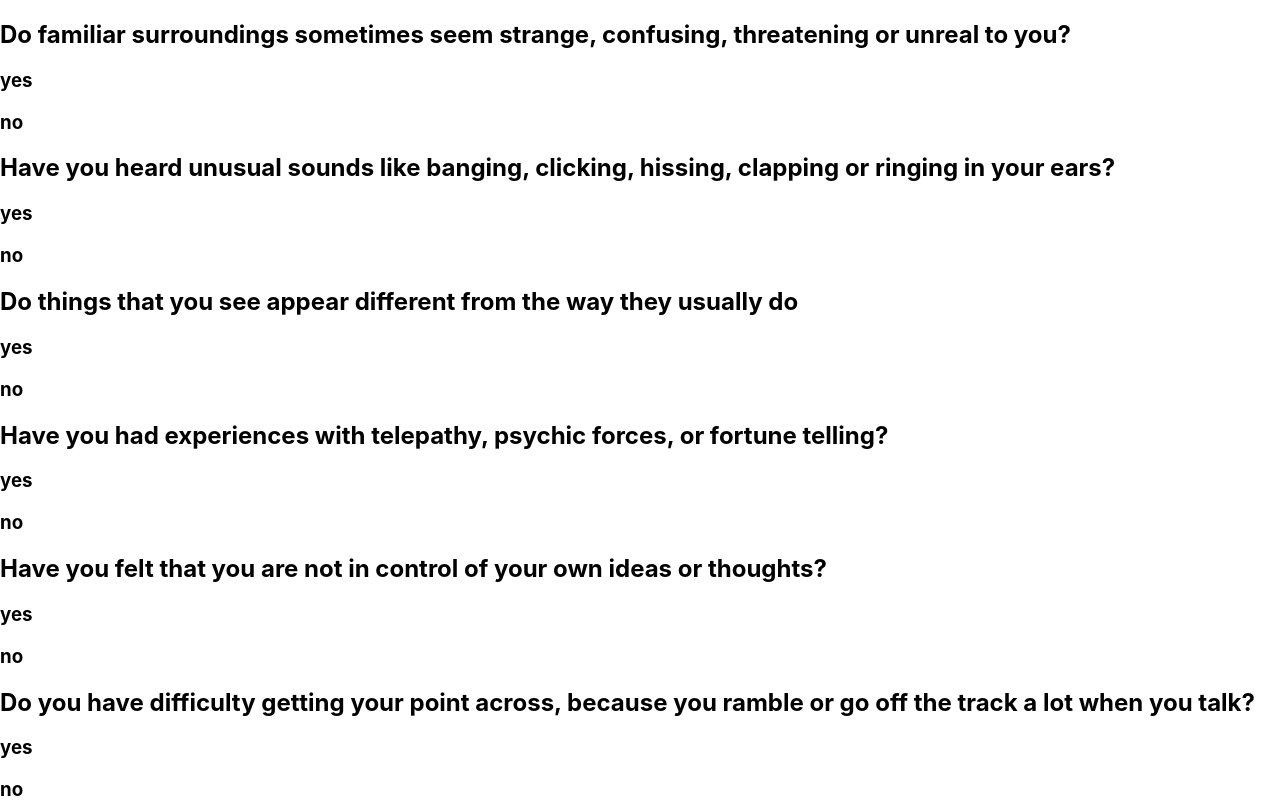
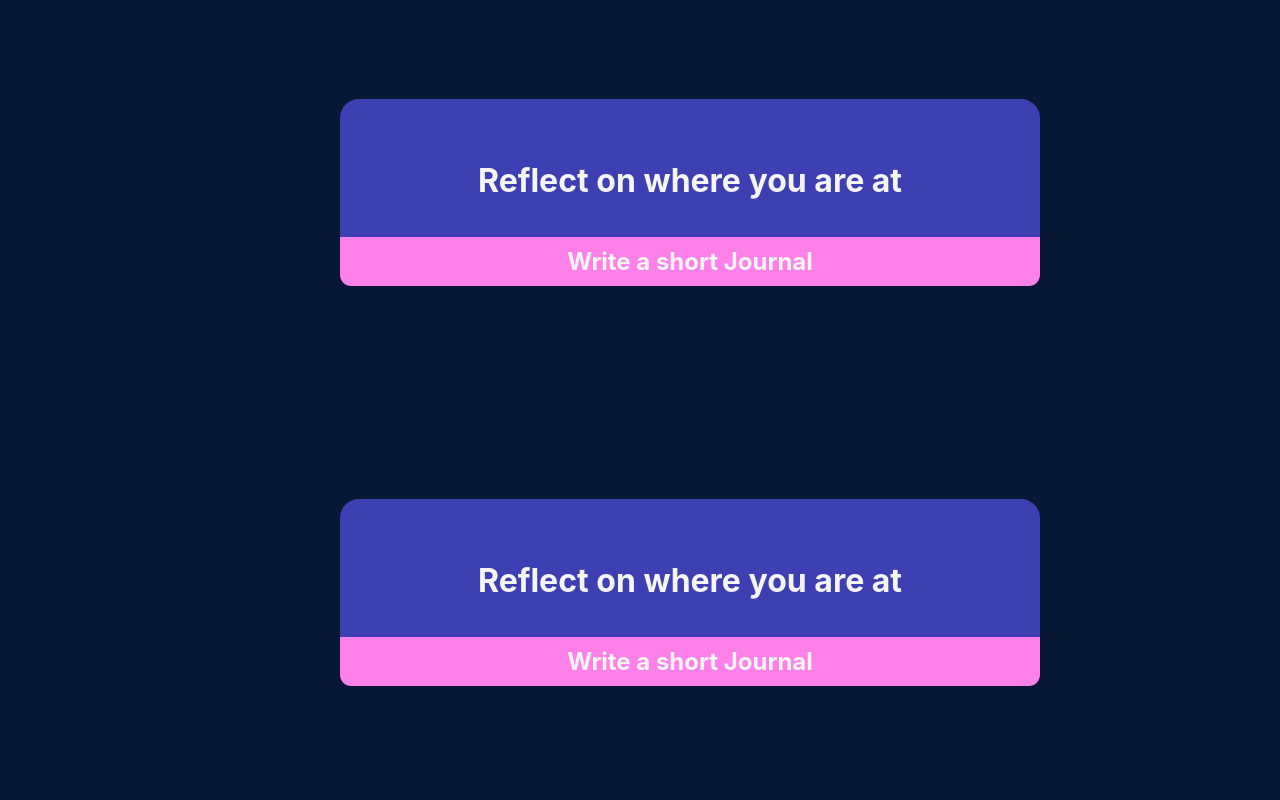
Before and after one commit to debasish-creator/resonate2k21, a React (Create React App) app: page / in a window 1280 px wide. Shown: the top 800 px of the page. Built offline with nearby package versions, Linux system fonts and the light colour scheme.

Commit message:
Widecard design changed

```diff
--- a/src/App.js
+++ b/src/App.js
@@ -15,9 +15,9 @@ function App() {
       {/* <WideCards /> */}
       {/* <Quotes /> */}
       {/* <Journal /> */}
-      {/* <Routes /> */}
+      <Routes />
       {/* <TodoContainer /> */}
-      <Quizes />
+      {/* <Quizes /> */}
     </div>
   );
 }
--- a/src/Routes.js
+++ b/src/Routes.js
@@ -11,6 +11,7 @@ const Routes = () => {
         <Route exact path="/">
           <Widecards />
           <Widecards />
+          <Widecards />
           {/* <Widecard /> */}
         </Route>
         <Route path="/journal">
--- a/src/components/WideCards/WideCard.js
+++ b/src/components/WideCards/WideCard.js
@@ -7,6 +7,8 @@ const Widecard = () => {
     <>
       <SingleWideCard>
         <h1>Reflect on where you are at</h1>
+
+        <div>Write a short Journal</div>
       </SingleWideCard>
     </>
   );
@@ -15,32 +17,55 @@ const Widecard = () => {
 export default Widecard;
 // Don't forget setting minimum and maximum width
 const SingleWideCard = styled.div`
-  height: 30%;
-  width: 60%;
+  /* height: 30%; */
+
+  width: 250%;
   background-color: #3f3fb4;
   /* border: 2px solid red; */
   margin-bottom: 2.5rem;
   border-radius: 1.2rem;
+  padding: 1.5rem 0rem;
   position: relative;
+  /* Check this line */
+  margin-left:-10rem ;
+  text-align: center;
   > h1 {
     color: whitesmoke;
-    width: 35%;
-    margin-left: 1.5rem;
+    /* width: 35%; */
+    /* margin-left: 1.5rem; */
+    /* margin: 1rem 1rem; */
+    padding: 1rem 0.5rem;
   }
-  &:after {
+  >div{
+    background-color: #ff80e9;
+    text-align: center;
+    color: white;
+    position: absolute;
+    width: 100%;
+    height: 30%;
+    border-radius: 0 0 0.7rem 0.7rem;
+    display: flex;
+    align-items: center;
+    justify-content: center;
+
+    font-size: 1.5rem;
+    color: whitesmoke;
+    font-weight: bolder;
+  }
+  /* &:after {
     content: " Write a short journal";
     background-color: #ff80e9;
     position: absolute;
     width: 100%;
     height: 25%;
     bottom: 0;
-    display: flex;
+    /* display: flex;
     align-items: center;
-    justify-content: center;
-    text-align: center;
+    justify-content: center; */
+    /* text-align: center;
     border-radius: 0 0 0.7rem 0.7rem;
     font-size: 1.5rem;
     color: whitesmoke;
-    font-weight: bolder;
+    font-weight: bolder;  */
   }
 `;
--- a/src/components/WideCards/WideCards.js
+++ b/src/components/WideCards/WideCards.js
@@ -1,12 +1,15 @@
 import React from "react";
 import styled from "styled-components";
 import WideCard from "./WideCard";
+import { Link } from "react-router-dom";
 const Widecards = () => {
   return (
     <>
       <WidecardContainer>
-        <WideCard />
-        {/* <WideCard /> */}
+        <Link to="/journal">
+          <WideCard />
+          {/* <WideCard /> */}
+        </Link>
       </WidecardContainer>
     </>
   );
@@ -15,12 +18,14 @@ const Widecards = () => {
 export default Widecards;
 
 const WidecardContainer = styled.div`
-  height: 100vh;
+  height: 50vh;
   width: 100vw;
 
   background-color: #081733;
   display: flex;
   align-items: center;
   justify-content: center;
+  /* display: grid;
+  place-items: center; */
   flex-direction: column;
 `;
--- a/src/index.css
+++ b/src/index.css
@@ -15,3 +15,7 @@ code {
   font-family: source-code-pro, Menlo, Monaco, Consolas, "Courier New",
     monospace;
 }
+
+a {
+  text-decoration: none;
+}
```
